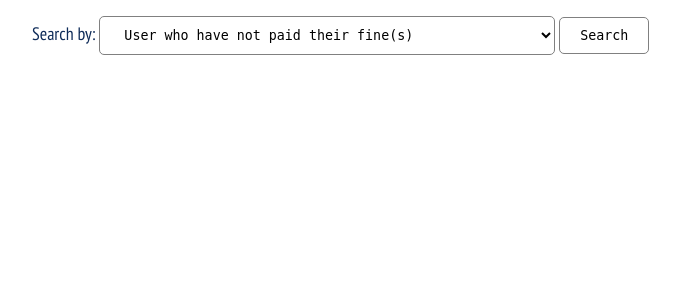
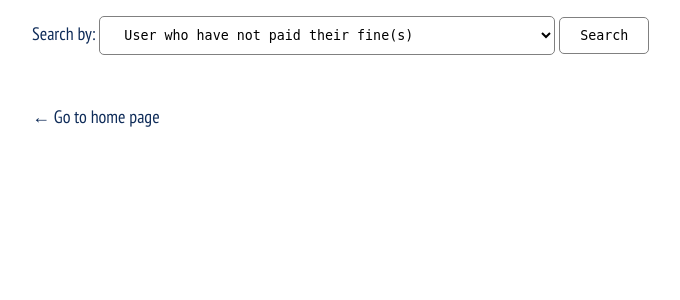
Before and after one commit to tnnpp/Library-Management-System, a Django app: page /library/issue/ in a window 1280 px wide. Shown: the part 170-470 px from the top of the page, without its empty margins (18-698 px from the left). Run offline with Django 4.2, Linux system fonts and the light colour scheme; parts of the project's set-up code (start-up, migrations or seed data) failed here and were passed over.

Commit message:
add go to gome page button on issue page

```diff
--- a/mysite/library/templates/library/issue.html
+++ b/mysite/library/templates/library/issue.html
@@ -64,6 +64,9 @@
       {% empty %}
       <li>There are no users who returned their book(s) past the due date</li>
       {% endfor %} {% endif %}
+      <div class="link">
+        ← <a href="{% url 'library:home' %}"> Go to home page</a>
+      </div>
     </main>
     <footer>
       <p>6610040435 Caroline Frössling</p>
```
